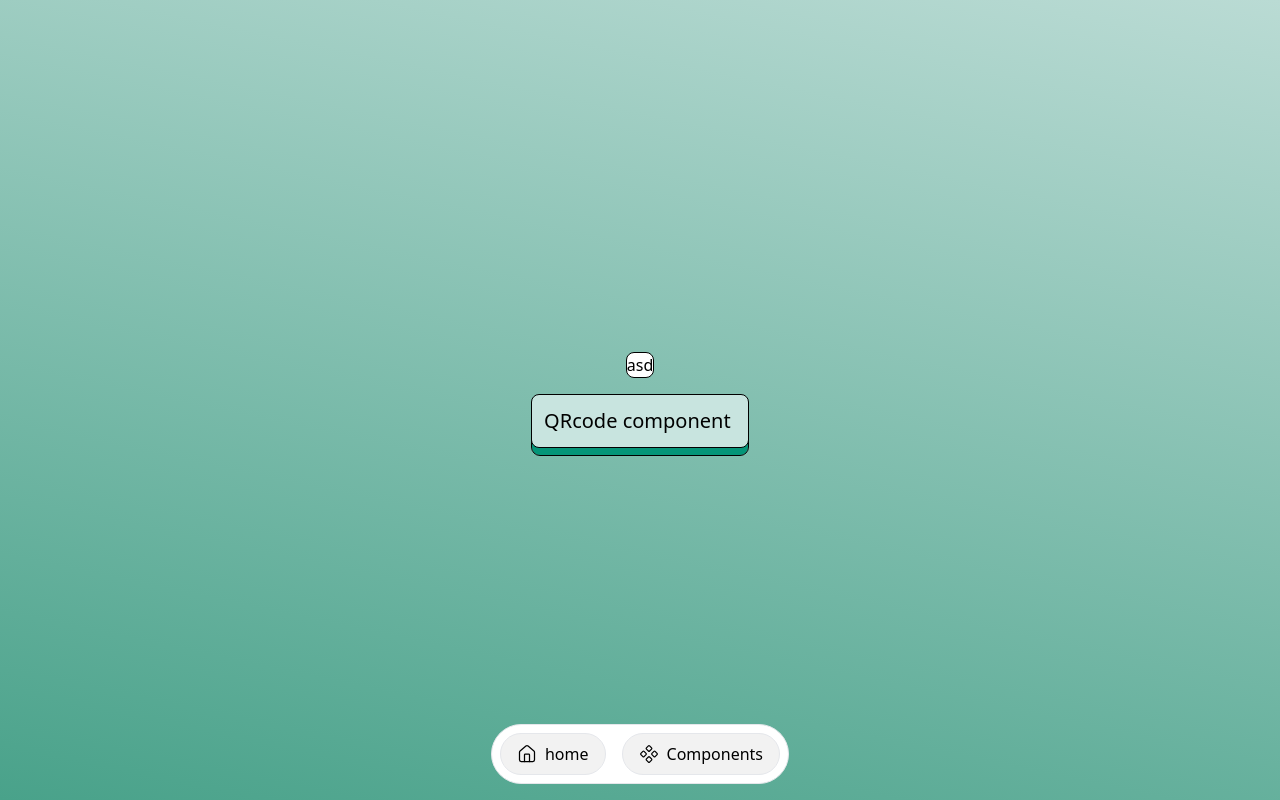
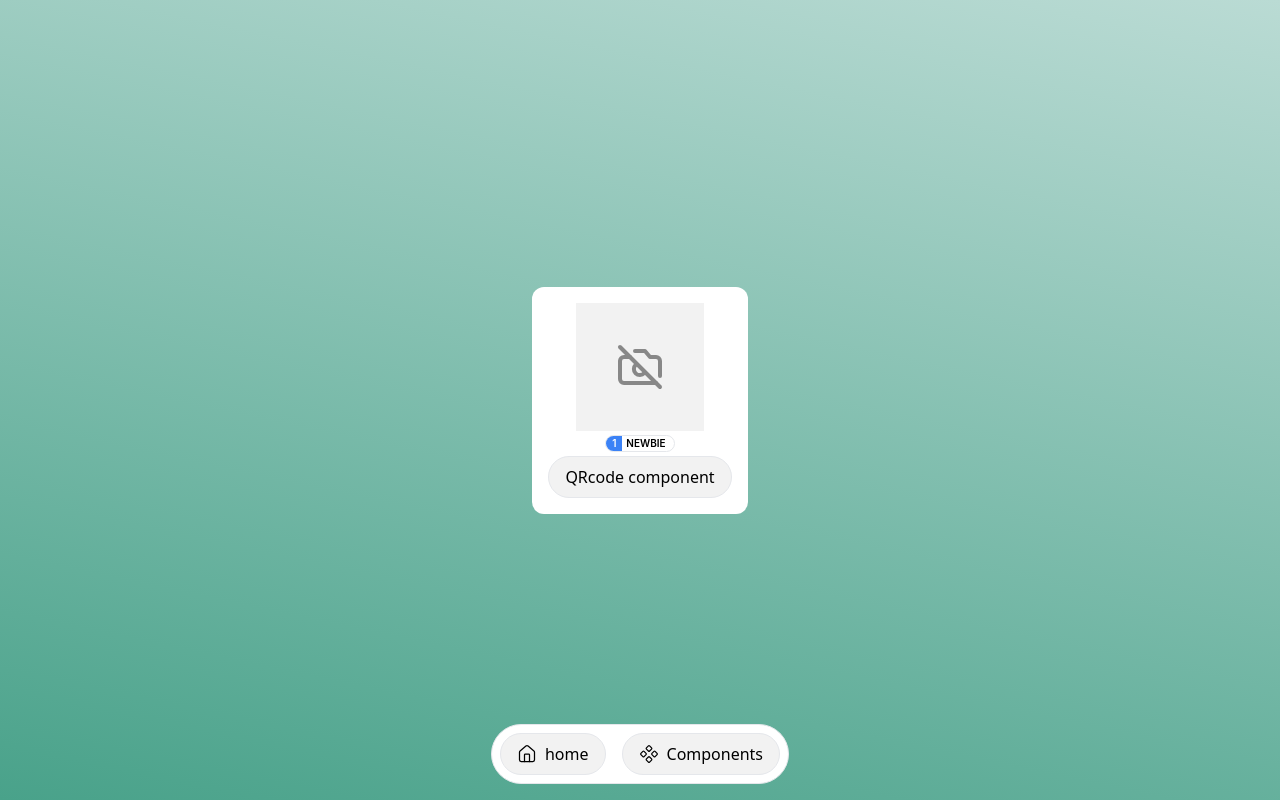
Before and after one commit to tulza/Frontend-mentor-challenges, a React (Vite) app: page /#/ in a window 1280 px wide. Built offline with nearby package versions, Linux system fonts and the light colour scheme.

Commit message:
Refactor LinkButton into components

```diff
--- a/src/App.tsx
+++ b/src/App.tsx
@@ -5,6 +5,7 @@ import Home from "./home/Home";
 import { ArrowLeft, Component, HomeIcon } from "lucide-react";
 import { AnimatePresence, motion } from "framer-motion";
 import Test from "./Template/Test";
+import LinkButton from "./common/LinkButton";
 
 type Challange = { label: string; path: string; element: React.ReactNode };
 
@@ -36,15 +37,15 @@ function App() {
       <div className="absolute bottom-4 z-[9999] flex w-dvw justify-center">
         <div className="flex gap-4 rounded-full border bg-white p-2">
           <Link to="/">
-            <button className="flex items-center rounded-full border bg-black/5 p-2 px-4 font-medium">
-              <HomeIcon size={20} strokeWidth={1.5} className="mr-2" />
-              home
-            </button>
+            <LinkButton
+              icon={<HomeIcon size={20} strokeWidth={1.5} className="mr-2" />}
+              label="home"
+            />
           </Link>
-          <button className="flex items-center rounded-full border bg-black/5 p-2 px-4 font-medium">
-            <Component size={20} strokeWidth={1.5} className="mr-2" />
-            Components
-          </button>
+          <LinkButton
+            icon={<Component size={20} strokeWidth={1.5} className="mr-2" />}
+            label="Components"
+          />
         </div>
       </div>
       <Routes key={location.pathname} location={location}>
--- a/src/common/Card.tsx
+++ b/src/common/Card.tsx
@@ -9,8 +9,8 @@ const Card = ({ ...props }: PropsWithChildren<CardProps>) => {
   return (
     <div
       className={cn(
-        "text-bold relative rounded-lg border border-black bg-[hsl(var(--home-background))] p-3 text-xl text-black",
-        "before:absolute before:inset-0 before:top-2 before:-z-10 before:h-full before:w-full before:rounded-lg before:border-black before:bg-[hsl(var(--home-highlight))] before:outline before:outline-1",
+        "text-bold bg-homebg relative rounded-lg border p-3 text-xl text-white/70",
+        "before:bg-homehl before:absolute before:inset-0 before:top-2 before:-z-10 before:h-full before:w-full before:rounded-lg",
         props.className
       )}
     >
--- /dev/null
+++ b/src/common/LinkButton.tsx
@@ -0,0 +1,14 @@
+type LinkButtonProps = {
+  icon?: JSX.Element;
+  label: string;
+};
+const LinkButton = ({ icon, label }: LinkButtonProps) => {
+  return (
+    <button className="bg-grayish flex items-center rounded-full border p-2 px-4 font-medium">
+      {icon}
+      {label}
+    </button>
+  );
+};
+
+export default LinkButton;
--- /dev/null
+++ b/src/common/Tag.tsx
@@ -0,0 +1,17 @@
+import { cn } from "../lib/utils";
+import { IntRange } from "../lib/utilsType";
+
+const DifficultyTag = ({ level = 1 }: { level: IntRange<1, 6> }) => {
+  const difficultyLabel = ["Newbie", "Junior", "Intermediate", "Advanced", "Guru"];
+
+  return (
+    <div className="flex overflow-hidden rounded-full border font-[Inter] text-[10px] font-semibold text-black">
+      <div className={cn("grid w-4 place-content-center text-white", difficultyLabel[level - 1])}>
+        {level}
+      </div>
+      <p className="px-1 pr-2 uppercase">{difficultyLabel[level - 1]}</p>
+    </div>
+  );
+};
+
+export default DifficultyTag;
--- a/src/home/Home.tsx
+++ b/src/home/Home.tsx
@@ -1,10 +1,11 @@
 import { Link } from "react-router-dom";
 import { mapChallanges } from "../App";
-import { cn } from "../lib/utils";
 import { circOut, motion, motionValue, useTransform } from "framer-motion";
 import { useScreen } from "../hooks/useScreen";
 import { useMousePos } from "../hooks/useMouse";
-import Card from "../common/Card";
+import { CameraOff } from "lucide-react";
+import DifficultyTag from "../common/Tag";
+import LinkButton from "../common/LinkButton";
 
 const Home = () => {
   const { width } = useScreen();
@@ -27,11 +28,17 @@ const Home = () => {
         style={{ background }}
       >
         <div className="flex w-dvw flex-col items-center justify-center">
-          <div className="mb-4 rounded-lg border border-black bg-white">asd</div>
           <div className="z-10">
             {...mapChallanges.map((challange) => (
               <Link to={challange.path} key={challange.path}>
-                <Card className="">{challange.label}</Card>
+                <div className="flex flex-col items-center justify-center gap-1 rounded-xl bg-white p-4">
+                  <div className="bg-grayish grid size-32 place-items-center">
+                    <CameraOff size={48} color="#888" />
+                  </div>
+                  {/* tags */}
+                  <DifficultyTag level={1} />
+                  <LinkButton label={challange.label} />
+                </div>
               </Link>
             ))}
           </div>
--- a/src/index.css
+++ b/src/index.css
@@ -3,6 +3,25 @@
 @tailwind utilities;
 
 html {
-  --home-background: 169, 34%, 84%; /*hsl(169, 34%, 84%)*/
-  --home-highlight: 168, 95%, 30%; /*hsl(168, 95%, 30%)*/
+  --grayish: 0, 0%, 95%; /* hsl(0, 0%, 95%)*/
+  --home-highlight: 169, 34%, 84%; /*hsl(169, 34%, 84%)*/
+  --home-background: 168, 95%, 30%; /*hsl(168, 95%, 30%)*/
+
+  background: hsl(var(--home-background));
 }
+
+.Newbie {
+  @apply bg-blue-500;
+}
+.Junior {
+  @apply bg-green-500;
+}
+.Intermediate {
+  @apply bg-yellow-500;
+}
+.Advanced {
+  @apply bg-orange-500;
+}
+.Guru {
+  @apply bg-red-500;
+}
--- /dev/null
+++ b/src/lib/utilsType.tsx
@@ -0,0 +1,5 @@
+type Enumerate<N extends number, Acc extends number[] = []> = Acc["length"] extends N
+  ? Acc[number]
+  : Enumerate<N, [...Acc, Acc["length"]]>;
+
+export type IntRange<F extends number, T extends number> = Exclude<Enumerate<T>, Enumerate<F>>;
--- a/tailwind.config.js
+++ b/tailwind.config.js
@@ -2,7 +2,13 @@
 export default {
   content: ["./index.html", "./src/**/*.{js,ts,jsx,tsx,json}"],
   theme: {
-    extend: {},
+    extend: {
+      colors: {
+        homehl: `hsl(var(--home-highlight))`,
+        grayish: `hsl(var(--grayish))`,
+        homebg: `hsl(var(--home-background))`,
+      },
+    },
   },
   plugins: [],
 };
```
